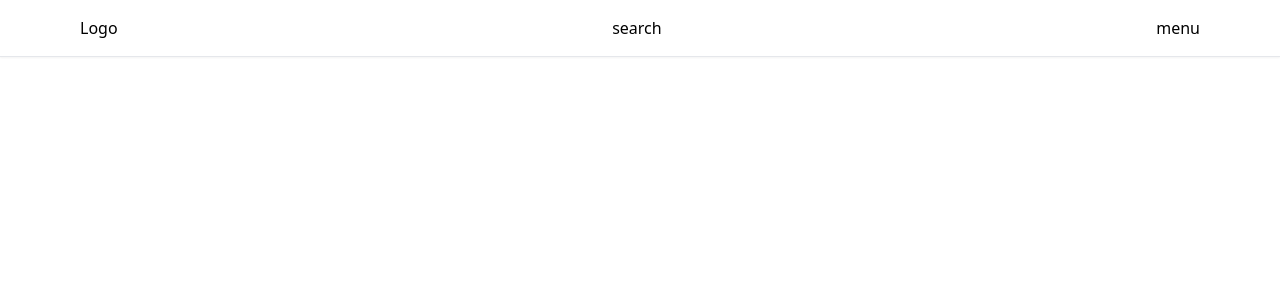
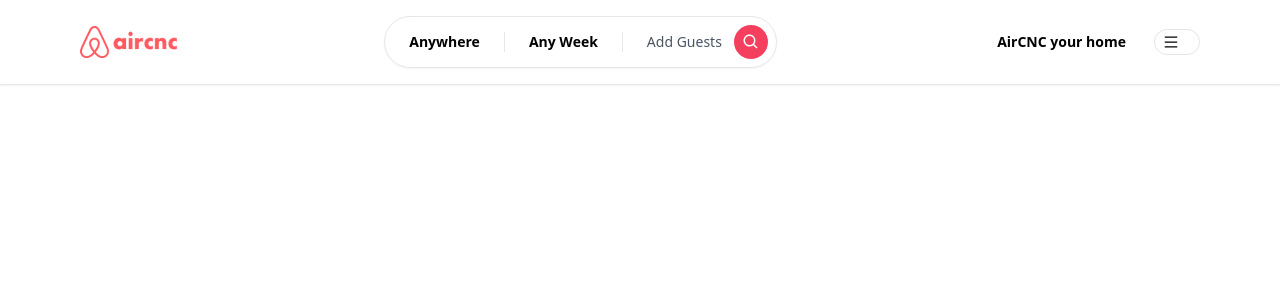
Before and after one commit to mdforhan92/aircnc-client, a React (Vite) app: page / in a window 1280 px wide. Shown: the top 300 px of the page. Built offline with nearby package versions, Linux system fonts and the light colour scheme; no server answers.

Commit message:
added nav

```diff
--- /dev/null
+++ b/src/components/Shared/Navbar/Logo.jsx
@@ -0,0 +1,13 @@
+import React from 'react';
+import logo from '../../../assets/images/logo.png'
+import { Link } from 'react-router-dom';
+
+const Logo = () => {
+    return (
+        <Link to="/">
+            <img className='hidden md:block ' src={logo} alt="logo" width={'100'} height={'100'} />
+            </Link>
+    );
+};
+
+export default Logo;
--- /dev/null
+++ b/src/components/Shared/Navbar/MenuDropdown.jsx
@@ -0,0 +1,68 @@
+import { AiOutlineMenu } from 'react-icons/ai'
+// import Avatar from './Avatar'
+import { useCallback, useContext, useState } from 'react'
+import { AuthContext } from '../../../providers/AuthProvider'
+import { Link } from 'react-router-dom'
+
+const MenuDropdown = () => {
+  const { user, logOut } = useContext(AuthContext)
+  const [isOpen, setIsOpen] = useState(false)
+  const toggleOpen = useCallback(() => {
+    setIsOpen(value => !value)
+  }, [])
+  return (
+    <div className='relative'>
+      <div className='flex flex-row items-center gap-3'>
+        <div className='hidden md:block text-sm font-semibold py-3 px-4 rounded-full hover:bg-neutral-100 transition cursor-pointer'>
+          AirCNC your home
+        </div>
+        <div
+          onClick={toggleOpen}
+          className='p-4 md:py-1 md:px-2 border-[1px] border-neutral-200 flex flex-row items-center gap-3 rounded-full cursor-pointer hover:shadow-md transition'
+        >
+          <AiOutlineMenu />
+          <div className='hidden md:block'>
+            {/* <Avatar /> */}
+          </div>
+        </div>
+      </div>
+      {isOpen && (
+        <div className='absolute rounded-xl shadow-md w-[40vw] md:w-3/4 bg-white overflow-hidden right-0 top-12 text-sm'>
+          <div className='flex flex-col cursor-pointer'>
+            <Link
+              to='/'
+              className='block md:hidden px-4 py-3 hover:bg-neutral-100 transition font-semibold'
+            >
+              Home
+            </Link>
+            {user ? (
+              <div
+                onClick={logOut}
+                className='px-4 py-3 hover:bg-neutral-100 transition font-semibold cursor-pointer'
+              >
+                Logout
+              </div>
+            ) : (
+              <>
+                <Link
+                  to='/login'
+                  className='px-4 py-3 hover:bg-neutral-100 transition font-semibold'
+                >
+                  Login
+                </Link>
+                <Link
+                  to='/signup'
+                  className='px-4 py-3 hover:bg-neutral-100 transition font-semibold'
+                >
+                  Sign Up
+                </Link>
+              </>
+            )}
+          </div>
+        </div>
+      )}
+    </div>
+  )
+}
+
+export default MenuDropdown;
--- a/src/components/Shared/Navbar/Navbar.jsx
+++ b/src/components/Shared/Navbar/Navbar.jsx
@@ -1,5 +1,8 @@
 import React from 'react';
 import Container from '../Container/Container';
+import Logo from './Logo';
+import Search from './Search';
+import MenuDropdown from './MenuDropdown';
 
 const Navbar = () => {
     return (
@@ -8,9 +11,9 @@
             <Container>
                 <div className='flex flex-row items-center justify-between gap-3 md:gap-0'>
 
-                <div>Logo</div>
-                <div>search</div>
-                <div>menu</div>
+                <Logo></Logo>
+                <Search></Search>
+                <MenuDropdown></MenuDropdown>
 
                 </div>
 
--- /dev/null
+++ b/src/components/Shared/Navbar/Search.jsx
@@ -0,0 +1,23 @@
+import React from 'react';
+import { BiSearch } from 'react-icons/bi'
+
+const Search = () => {
+    return (
+        <div className='border-[1px] w-full md:w-auto py-2 rounded-full shadow-sm hover:shadow-md transition cursor-pointer'>
+      <div className='flex flex-row items-center justify-between'>
+        <div className='text-sm font-semibold px-6'>Anywhere</div>
+        <div className='hidden sm:block text-sm font-semibold px-6 border-x-[1px] flex-1 text-center'>
+          Any Week
+        </div>
+        <div className='text-sm pl-6 pr-2 text-gray-600 flex flex-row items-center gap-3'>
+          <div className='hidden sm:block'>Add Guests</div>
+          <div className='p-2 bg-rose-500 rounded-full text-white'>
+            <BiSearch size={18} />
+          </div>
+        </div>
+      </div>
+    </div>
+    );
+};
+
+export default Search;
```
